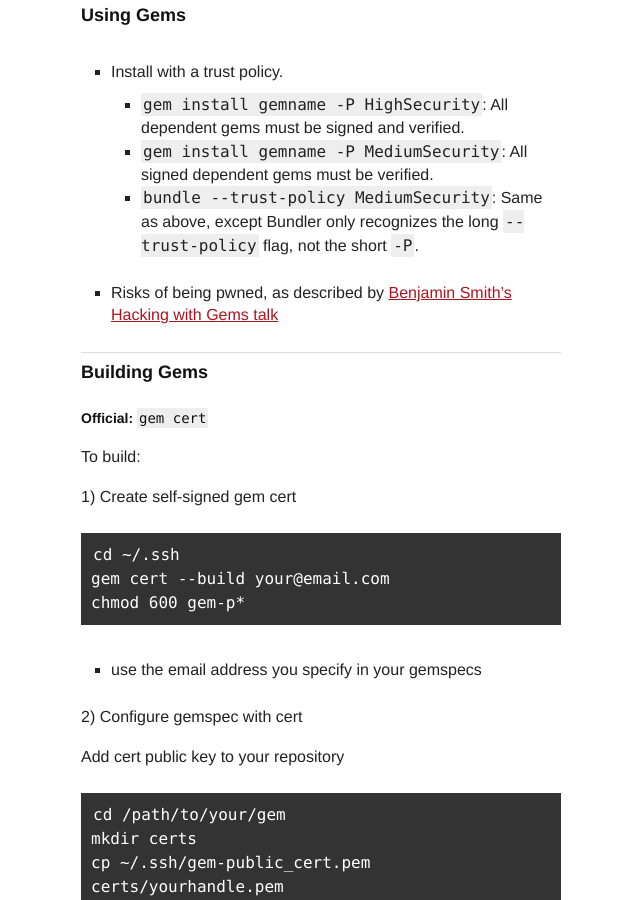
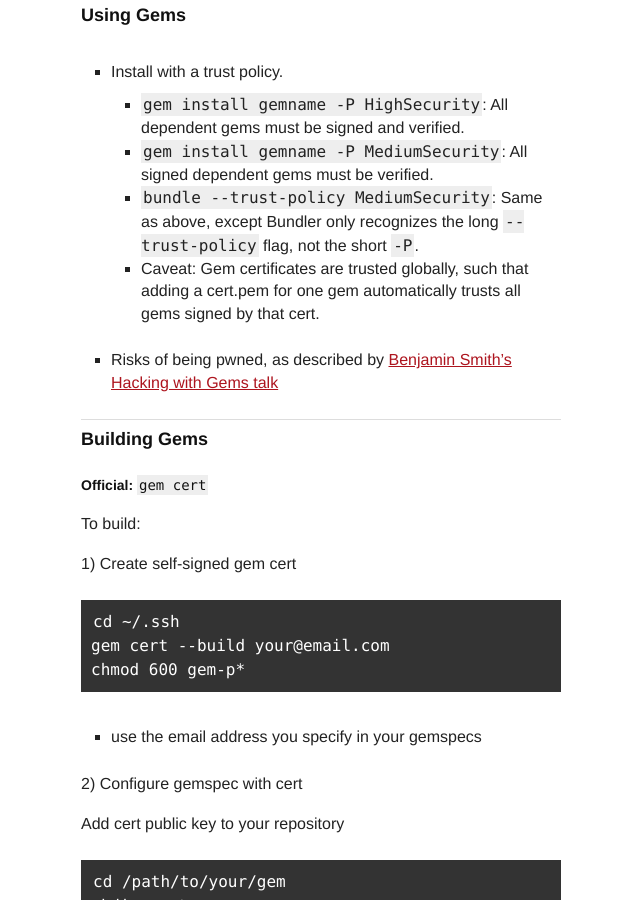
Before and after one commit to radar/guides, a Jekyll site: the page built from security.md, in a window 1280 px wide and 900 px high, scrolled down 956 px. Shown: the whole window, without its empty margins (319-959 px from the left). Built offline with Jekyll 4.4.1, drawn with Linux system fonts in a browser that asks for light colours.

Commit message:
Add caveat to using gem cert signed gems

```diff
--- a/security.md
+++ b/security.md
@@ -44,6 +44,8 @@ Using Gems
   * `gem install gemname -P MediumSecurity`: All signed dependent gems must be verified.
   * `bundle --trust-policy MediumSecurity`: Same as above, except Bundler only recognizes
     the long `--trust-policy` flag, not the short `-P`.
+  * Caveat: Gem certificates are trusted globally, such that adding a cert.pem for one gem automatically trusts
+    all gems signed by that cert.
 * Risks of being pwned, as described by [Benjamin Smith's Hacking with Gems talk](http://lanyrd.com/2013/rulu/scgxzr/)
 
 Building Gems
```
